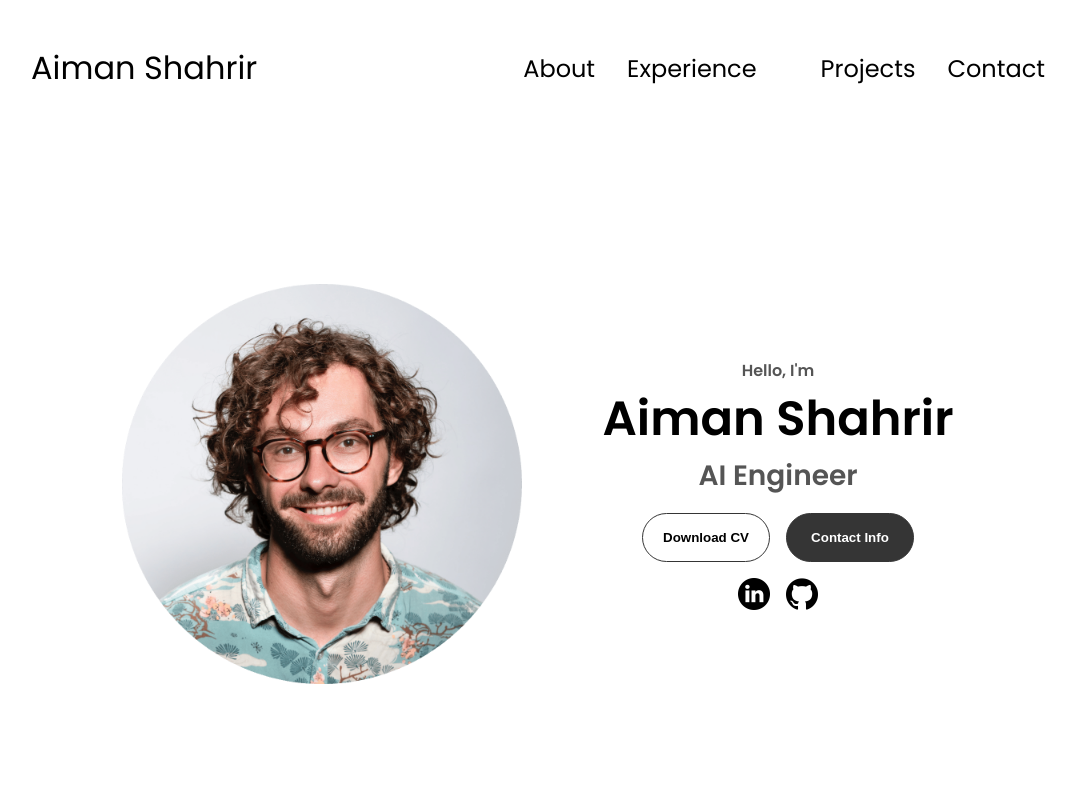
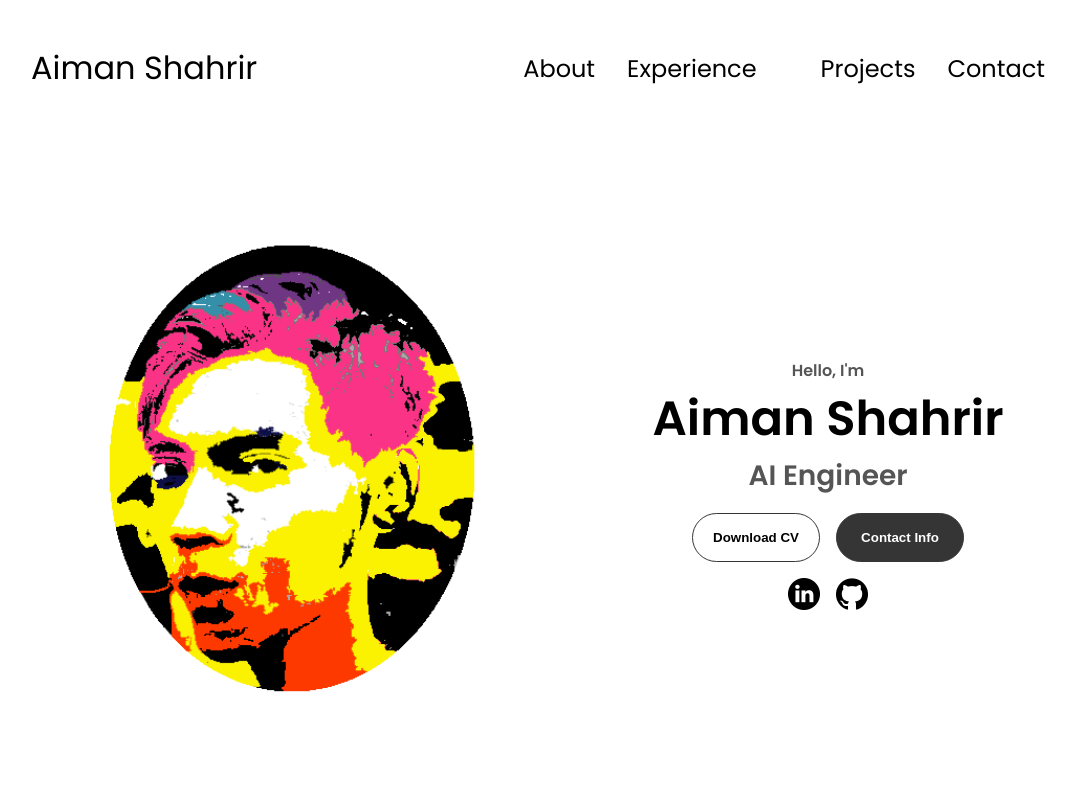
Before and after one commit to iceman0110/html-css-portfolio, a plain HTML site: page index.html in a window 1280 px wide. Shown: the top 800 px of the page, without its empty margins (102-1178 px from the left). Drawn offline with Linux system fonts and the light colour scheme.

Commit message:
Update Profile Picture

```diff
--- a/index.html
+++ b/index.html
@@ -37,7 +37,7 @@
     </nav>
     <section id="profile">
         <div class="section__pic-container">
-            <img src="./assets/profile-pic.png" alt="Aiman Shahrir's Profile Picture">
+            <img src="./assets/aimans-pic.png" alt="Aiman Shahrir's Profile Picture">
         </div>
         <div class="section__text">
             <p class="section__text__p1">
@@ -52,7 +52,7 @@
             <div class="btn-container">
                 <button
                     class="btn btn-color-2"
-                    onclick="window.open('./assets/resume-example.pdf')"
+                    onclick="window.open('./assets/aimanshahrir.pdf')"
                     >
                     Download CV
                 </button>
--- a/style.css
+++ b/style.css
@@ -296,8 +296,8 @@ section {
 }
 
 .section__pic-container {
-    height: 400px;
-    width: 400px;
+    height: 500px;
+    width: 500px;
     margin: auto 0;
 }
 
```
Also changed, not shown: assets/aimans-pic.png (added), assets/test.jpeg (added), 1 other file.
